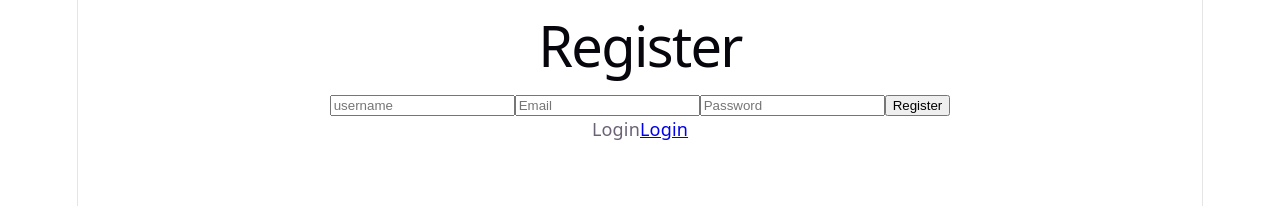
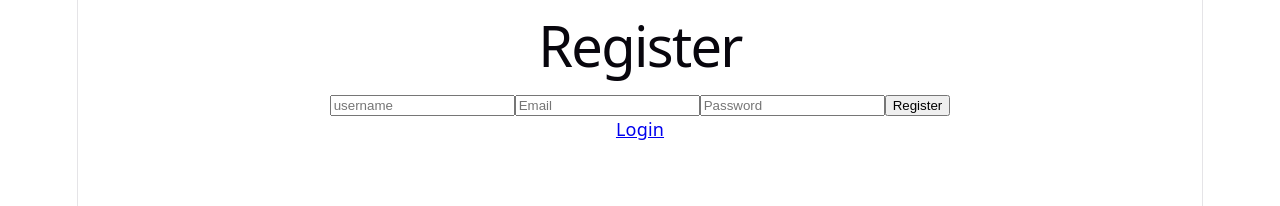
Before and after one commit to sprakhar639/BLOG, a React app in the folder frontend/: page /register in a window 1280 px wide. Shown: the top 206 px of the page. Built offline with nearby package versions, Linux system fonts and the light colour scheme; the HTML template or start-up script is replaced by a standard one.

Commit message:
Implemented a link & route to getMyProfile in home Page

```diff
--- a/frontend/src/App.jsx
+++ b/frontend/src/App.jsx
@@ -4,6 +4,7 @@ import Register from "./pages/register";
 import Home from "./pages/home";
 import BlogDetails from "./pages/blogDetails";
 import EditBlog from "./pages/editBlog"
+import GetProfile from "./pages/getMyProfile"
 
 
 function App() {
@@ -15,6 +16,7 @@ function App() {
         <Route path="/" element={<Home/>} />
         <Route path="/blog/:id" element={<BlogDetails/>} />
         <Route path="/blog/:id/edit" element={<EditBlog/>} />
+        <Route path="/MyProfile" element={<GetProfile/>} />
 
       </Routes>
     </BrowserRouter>
--- a/frontend/src/pages/home.jsx
+++ b/frontend/src/pages/home.jsx
@@ -33,6 +33,7 @@ const navigate=useNavigate()
   }
 };
 
+
   return (
     <div>
       <h1>All Blogs</h1>
@@ -45,6 +46,7 @@ const navigate=useNavigate()
           <p>{blog.content}</p>
         </div>
       ))}
+    <Link to="/MyProfile"><button>Profile</button></Link>
        <button onClick={handleLogout}>
   Log Out
 </button>
--- a/frontend/src/pages/register.jsx
+++ b/frontend/src/pages/register.jsx
@@ -51,9 +51,7 @@ function Register(){
         />
 
         <button type="submit">Register</button>
-        <p>Login
-        <Link to="/login">Login</Link>
-        </p>
+       <p> <Link to="/login">Login</Link></p>
       </form>
     </div>
   );
```
Also changed, not shown: frontend/src/pages/getMyProfile.jsx (added).
